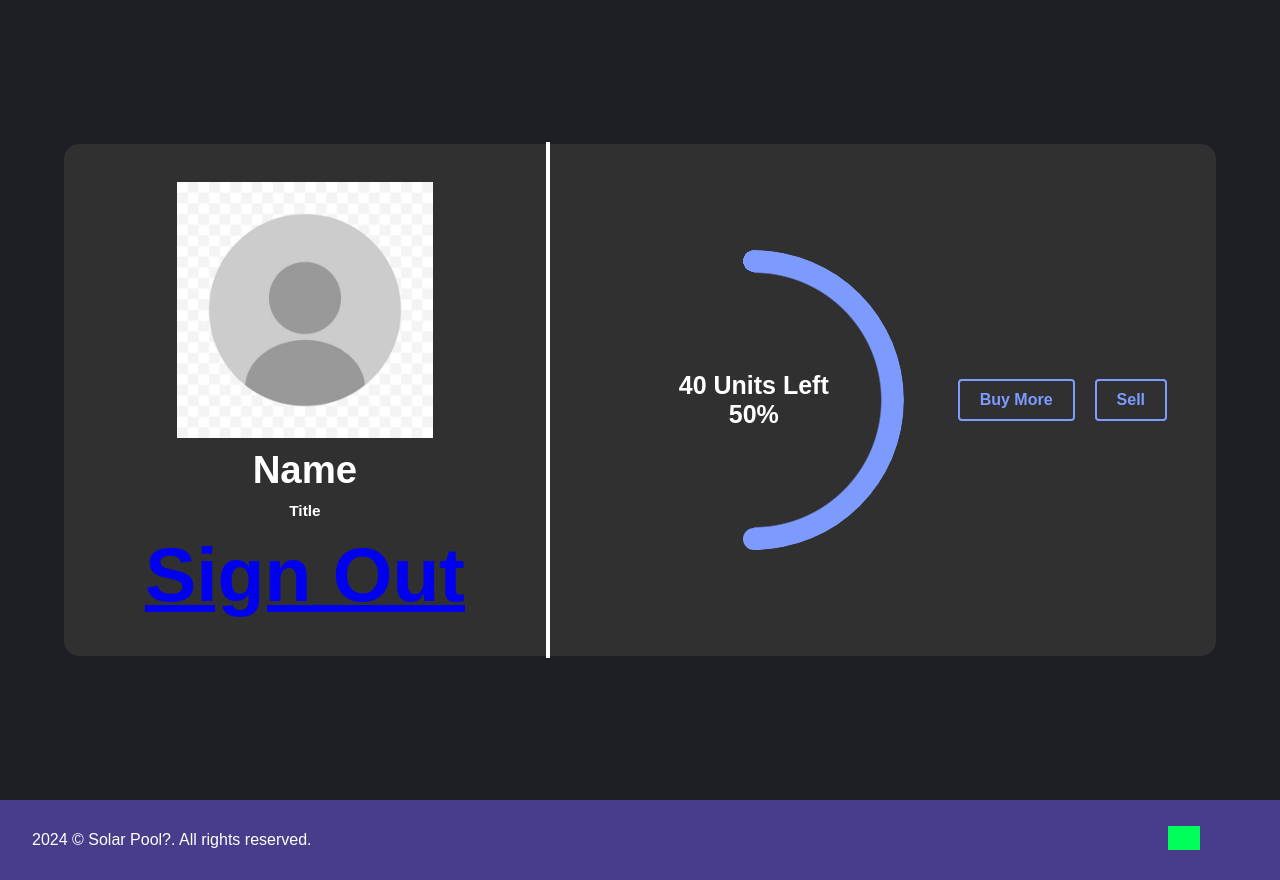
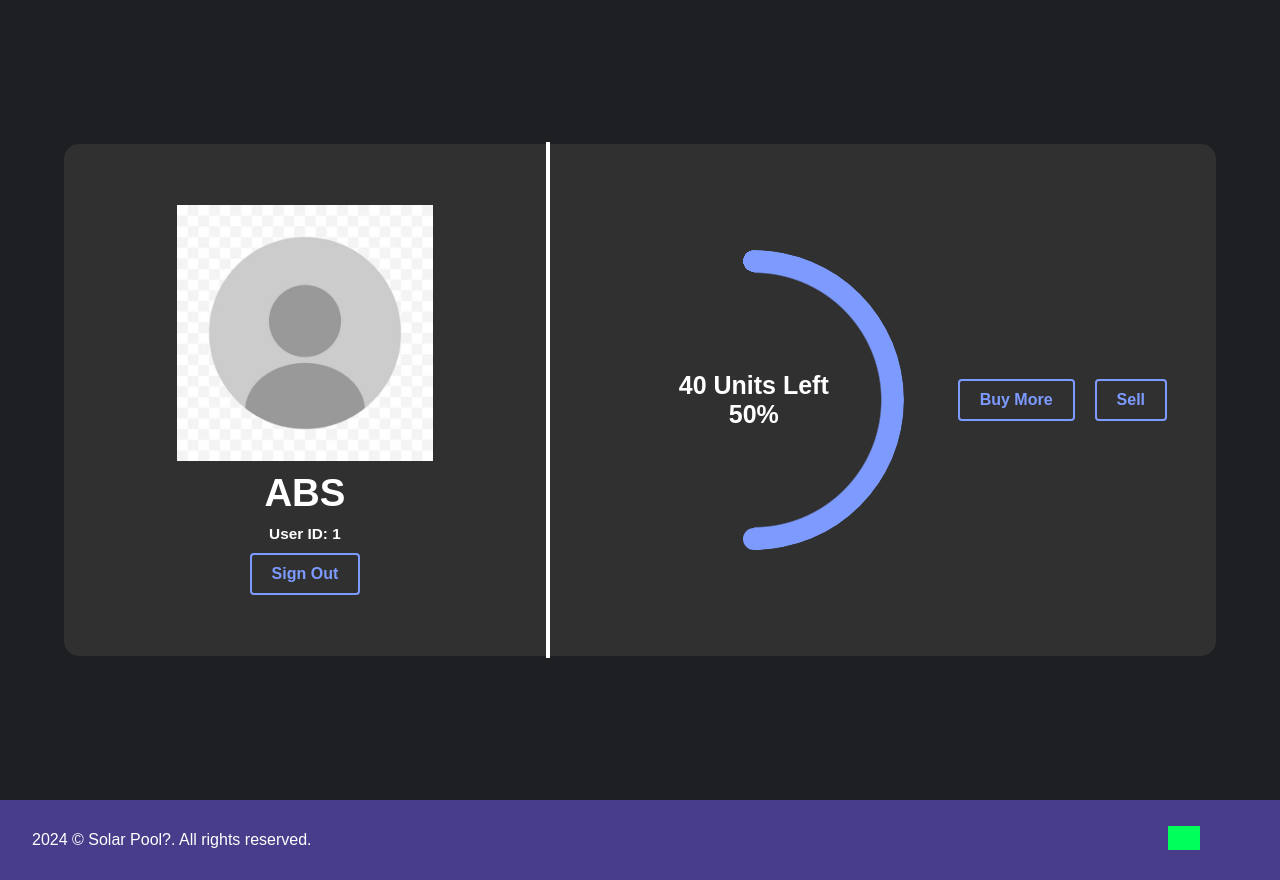
Before and after one commit to utkarshup49/SolarChain, a Flask app: page / in a window 1280 px wide; the page is wider, and only the part inside the window is pictured. Shown: the part 48-928 px from the top of that part. Run offline with Flask 3, Linux system fonts and the light colour scheme; a user stored in the database is signed in; grey boxes are pictures that could not be loaded.

Commit message:
user auth

```diff
--- a/main/routes.py
+++ b/main/routes.py
@@ -1,4 +1,4 @@
-from flask import flash, redirect, render_template, url_for
+from flask import flash, redirect, render_template, url_for, request
 from flask_login import login_user, current_user, logout_user
 
 from main import app, bcrypt, db
@@ -58,7 +58,8 @@ def login():
         user = User.query.filter_by(username=form.username.data).first()
         if user and bcrypt.check_password_hash(user.password, form.password.data):
             login_user(user, remember=form.remember.data)
-            return redirect(url_for('home'))
+            next_page = request.args.get("next")
+            return redirect(next_page) if next_page else redirect(url_for('home'))
         flash('Login Unsuccessful. Please check username and password', 'danger')
     return render_template('login.html', title='Login', form=form)
 
--- a/main/static/style.css
+++ b/main/static/style.css
@@ -815,6 +815,41 @@ video {
     gap: 20px;
 }
 
+
+.button {
+    display: inline-block;
+    padding: 10px 20px;
+    font-size: 16px;
+    font-weight: bold;
+    color: #7d9bff;
+    background-color: transparent;
+    border: 2px solid #7d9bff;
+    border-radius: 4px;
+    cursor: pointer;
+    transition: color 0.4s ease, background-color 0.4s ease;
+    position: relative;
+    overflow: hidden;
+    text-decoration: none;
+}
+
+.button::before {
+    content: '';
+    position: absolute;
+    top: 0;
+    left: 0;
+    width: 100%;
+    height: 100%;
+    background-color: #0088a9;
+    z-index: -1;
+    transform: scaleX(0);
+    transform-origin: left;
+    transition: transform 0.4s ease;
+}
+
+.button:hover {
+    color: white;
+}
+
 button, .norm_btn {
     display: inline-block;
     padding: 10px 20px;
--- a/main/templates/index.html
+++ b/main/templates/index.html
@@ -5,8 +5,8 @@
     <div class="dashboard">
         <div class="user_display">
             <img style="width: 20vw; height: 20vw" src="static/Resources/images/profile.jpg">
-            <p style="font-size: 0.5em; margin: 0;">Name</p>
-            <p style="font-size: 0.2em; margin: 0;">Title</p>
+            <p style="font-size: 0.5em; margin: 0;">{{ current_user.username }}</p>
+            <p style="font-size: 0.2em; margin: 0;">User ID: {{ current_user.id }}</p>
             <a class="button" href="{{ url_for('logout') }}">Sign Out</a>
         </div>
 
```
